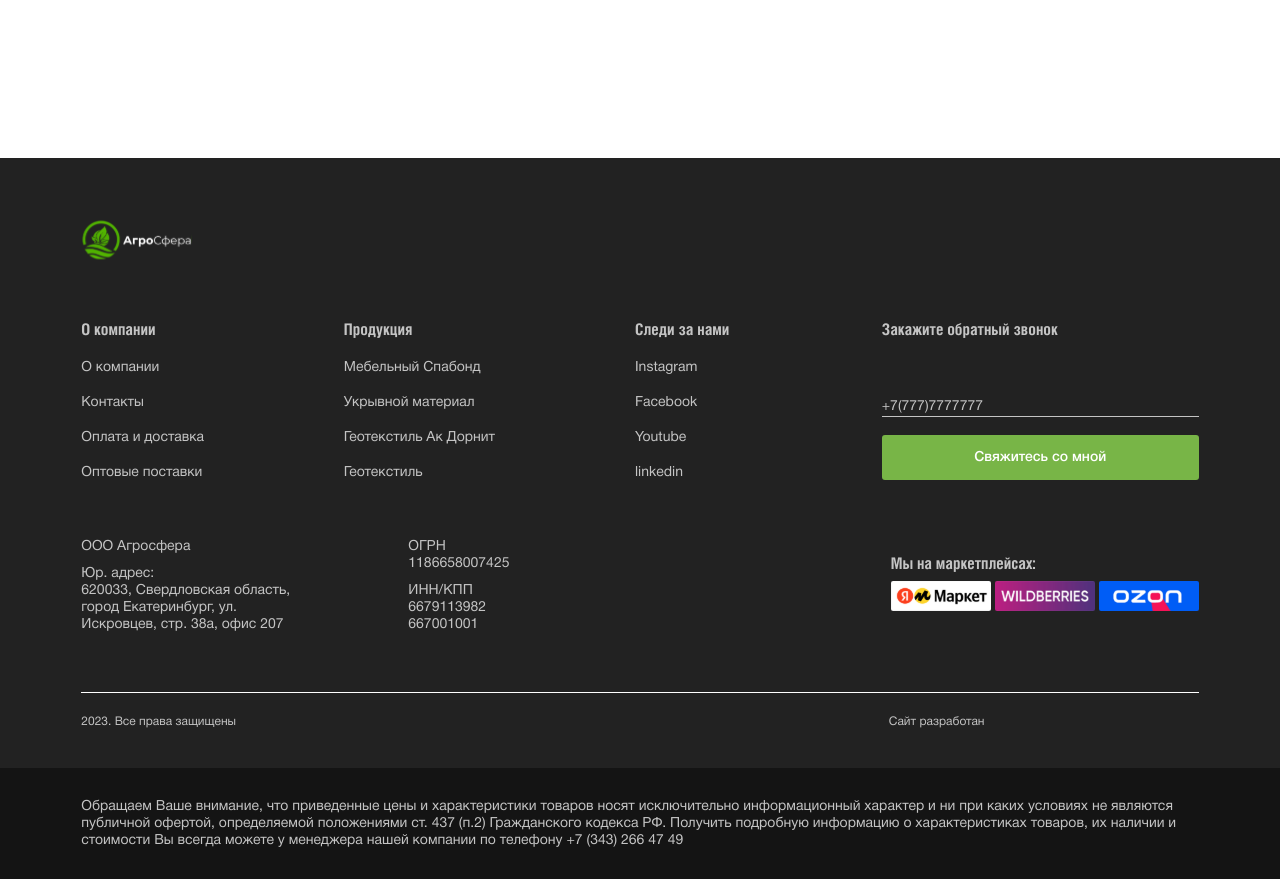
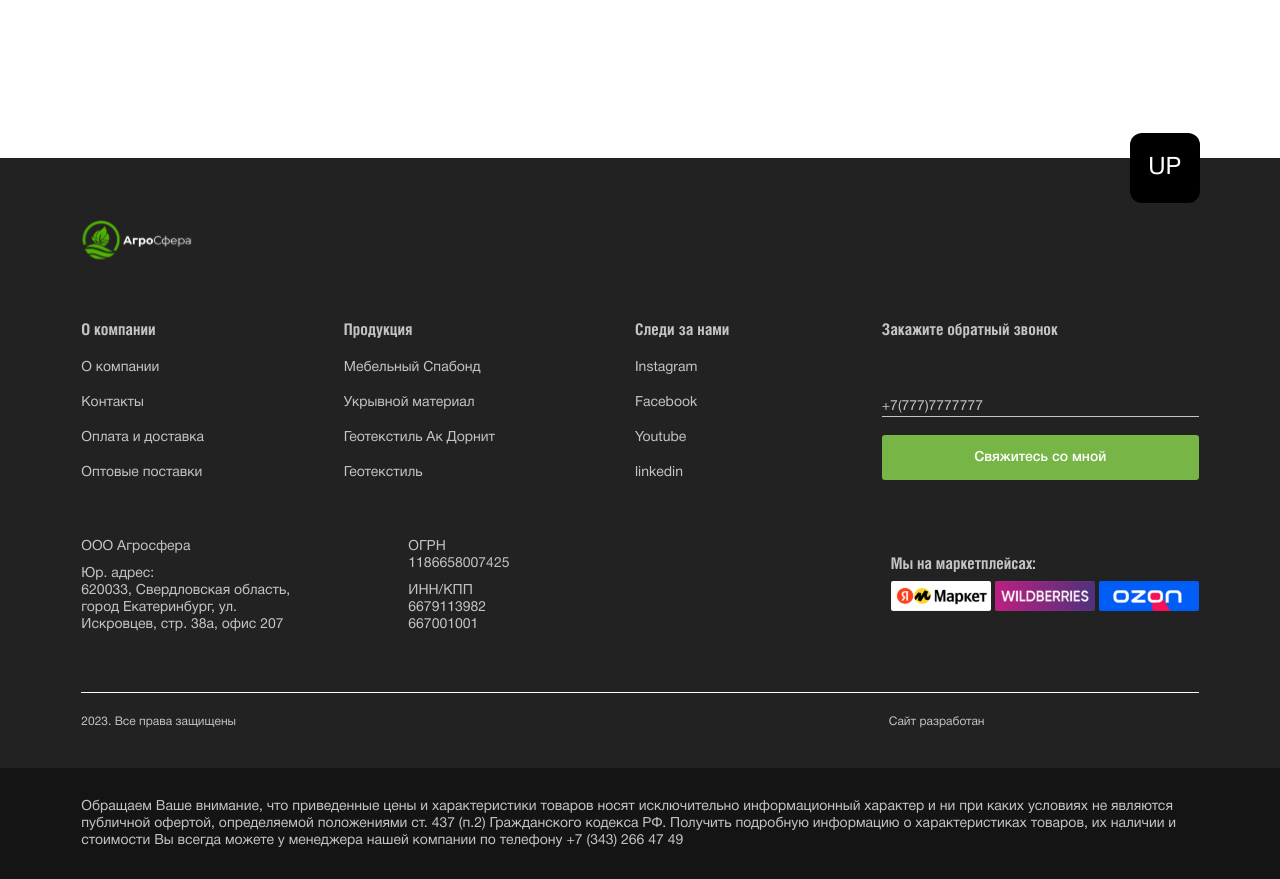
Before and after one commit to im-Arn/Agrosfera, a Next.js app: page / in a window 1280 px wide. Shown: the part 7320-8199 px from the top of the page. Built offline with nearby package versions, Linux system fonts and the light colour scheme.

Commit message:
add ScrollButton

```diff
--- a/src/components/MainPage/index.jsx
+++ b/src/components/MainPage/index.jsx
@@ -8,14 +8,14 @@ import MainOrder from './MainOrder';
 import MainFeature from './MainFeature';
 import MainAdvantages from './MainAdvantages';
 import MainReviews from './MainReviews';
-import { ContentZone } from "@/components/ui";
+import { ContentZone, ScrollButton } from '@/components/ui';
 
 const MainPage = () => {
 
   return (
     <>
       <Header />
-      <main >
+      <main>
         <ContentZone>
           <section className='max-w-[902px] pt-[23px] xl:pt-[55px] flex flex-col md:flex-row md:justify-between md:items-center'>
             <h1 className='text-[60px] leading-[60px] md:text-[105px] md:leading-[105px] lg:text-[120px] lg:leading-[133px] font-bold -tracking-[.005em]'>АгроСфера</h1>
@@ -23,7 +23,7 @@ const MainPage = () => {
           </section>
         </ContentZone>
         <MainPriceList />
-        <ContentZone>
+        <ContentZone className='relative'>
           <MainAchievements />
           <MainProducts />
           <MainAbout />
@@ -32,6 +32,7 @@ const MainPage = () => {
           <MainOrder />
           <MainFeature className='mt-[62px] lg:mt-[163px] h-[502px]'>Контакты</MainFeature>
           <MainReviews />
+          <ScrollButton />
         </ContentZone>
       </main>
       <Footer />
--- /dev/null
+++ b/src/components/ui/ScrollButton.jsx
@@ -0,0 +1,37 @@
+'use client';
+import React, { useState } from 'react';
+
+const ScrollButton = () => {
+
+  const [isVisible, setIsVisible] = useState(false);
+
+  const handleScroll = () => {
+    const scrollTop = window.pageYOffset || document.documentElement.scrollTop;
+    setIsVisible(scrollTop > 0);
+  };
+
+  const scrollToTop = () => {
+    window.scrollTo({
+      top: 0,
+      behavior: 'smooth',
+    });
+  };
+
+  React.useEffect(() => {
+    window.addEventListener('scroll', handleScroll);
+    return () => {
+      window.removeEventListener('scroll', handleScroll);
+    };
+  }, []);
+
+  return (
+    <button
+      className={`hidden md:block absolute -bottom-[210px] -right-[1px] h-[70px] w-[70px] bg-[#000000] rounded-xl text-white text-[24px] leading-[29px] ${isVisible ? 'visible' : ''}`}
+      onClick={scrollToTop}
+    >
+      UP
+    </button>
+  );
+};
+
+export default ScrollButton;
--- a/src/components/ui/index.js
+++ b/src/components/ui/index.js
@@ -2,5 +2,6 @@ import Title2 from './Title2';
 import Button from './Button';
 import Overlay from './Overlay';
 import ContentZone from './ContentZone';
+import ScrollButton from './ScrollButton';
 
-export { Button, Title2, Overlay, ContentZone };
+export { Button, Title2, Overlay, ContentZone, ScrollButton };
```
